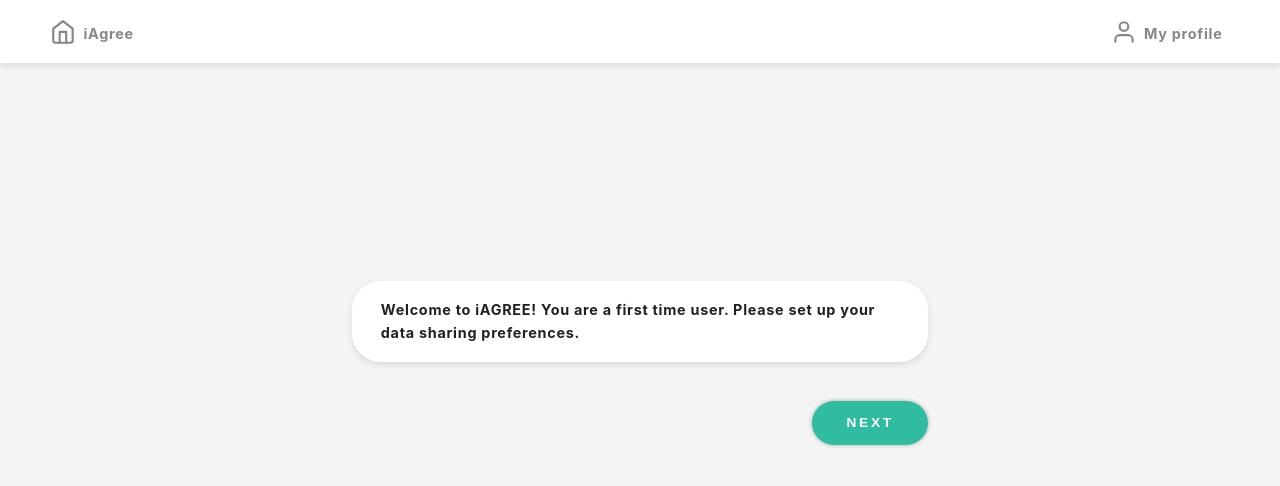
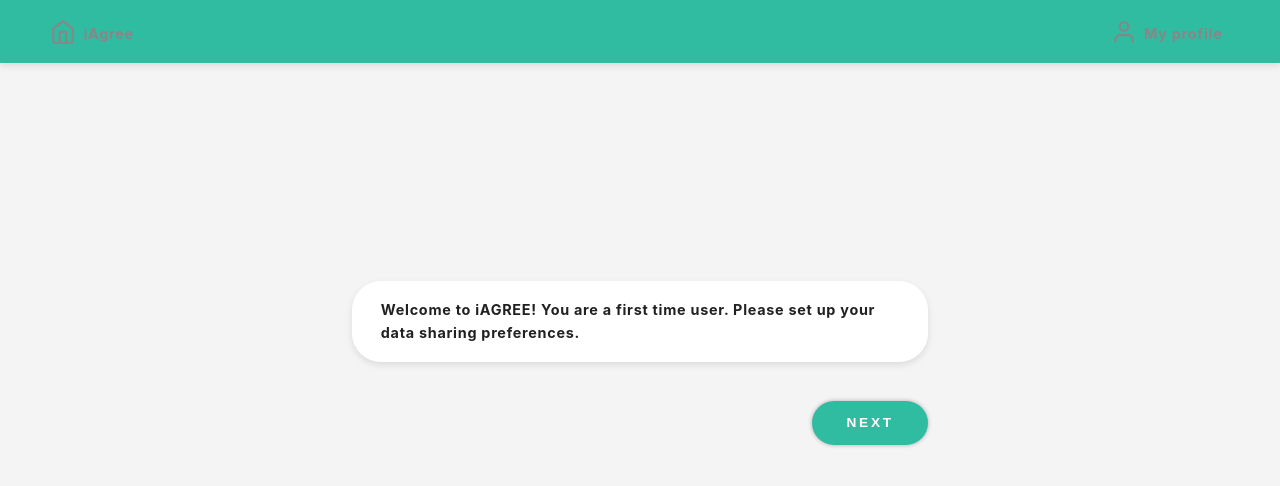
Before and after one commit to huzhx/baseline-preference, a React (Create React App) app: page /baseline-preference in a window 1280 px wide. Shown: the top 486 px of the page. Built offline with nearby package versions, Linux system fonts and the light colour scheme.

Commit message:
change nav_bar background-color

```diff
--- a/src/NavBar.module.css
+++ b/src/NavBar.module.css
@@ -1,5 +1,5 @@
 .nav_bar {
-  background-color: var(--background-color-light);
+  background-color: var(--primary-color);
   position: fixed;
   max-height: 5em;
   width: 100%;
```
